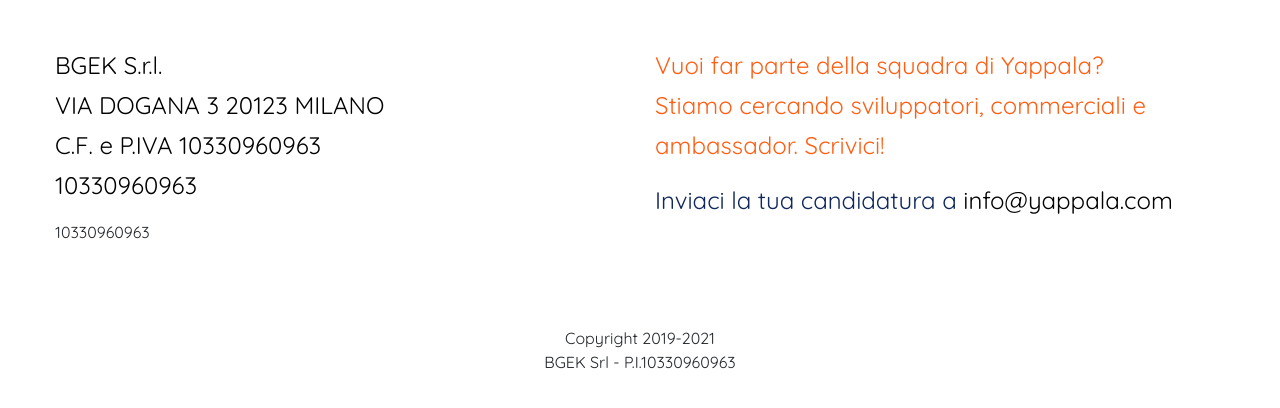
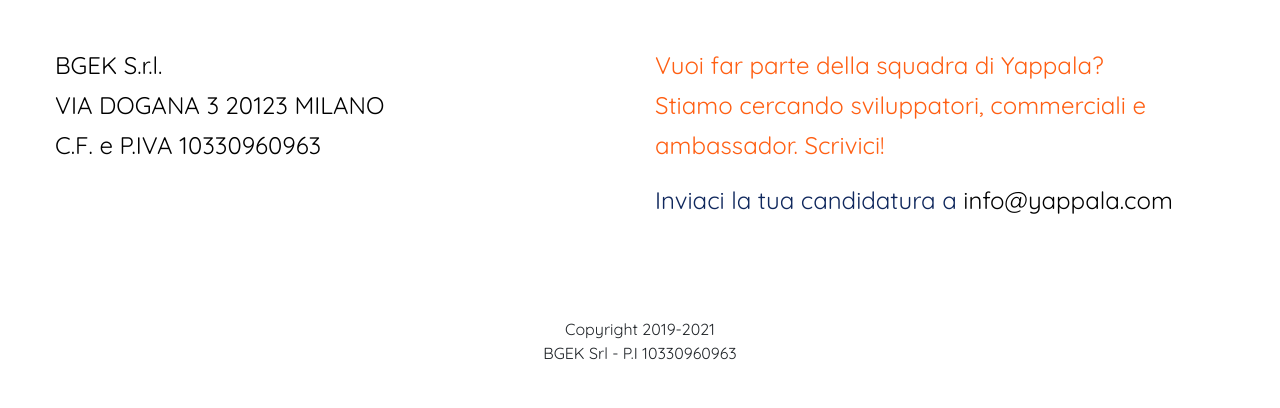
Before and after one commit to tommasobellini/yappala, a plain HTML site: page index.html in a window 1280 px wide. Shown: the part 6478-6886 px from the top of the page. Drawn offline with nearby package versions, Linux system fonts and the light colour scheme.

Commit message:
last final fix

```diff
--- a/index.html
+++ b/index.html
@@ -395,9 +395,8 @@
                                 <div class="row mt-5">
                                     <div class="col-12 col-lg-6">
                                         <p style='color: black;'>
-                                            BGEK S.r.l.<br> VIA DOGANA 3 20123 MILANO<br> C.F. e P.IVA <span>10330960963</span><br><span>10330960963</span>
+                                            BGEK S.r.l.<br> VIA DOGANA 3 20123 MILANO<br> C.F. e P.IVA 10330960963<br>
                                         </p>
-                                        <span>10330960963</span>
                                     </div>
                                     <div class="col-12 col-lg-6">
                                         <p class="f-right " style='color: #ff5f13;'>Vuoi far parte della squadra di Yappala? <br>Stiamo cercando sviluppatori, commerciali e ambassador. Scrivici!</p><br>
@@ -420,7 +419,7 @@
                                         <span>Copyright 2019-2021</span>
                                     </div>
                                     <div class="col-12">
-                                        <span>BGEK Srl - P.I.10330960963</span>
+                                        <span>BGEK Srl - P.I 10330960963</span>
                                     </div>
                                     <!-- Link back to Colorlib can't be removed. Template is licensed under CC BY 3.0. -->
                                 </p>
```
